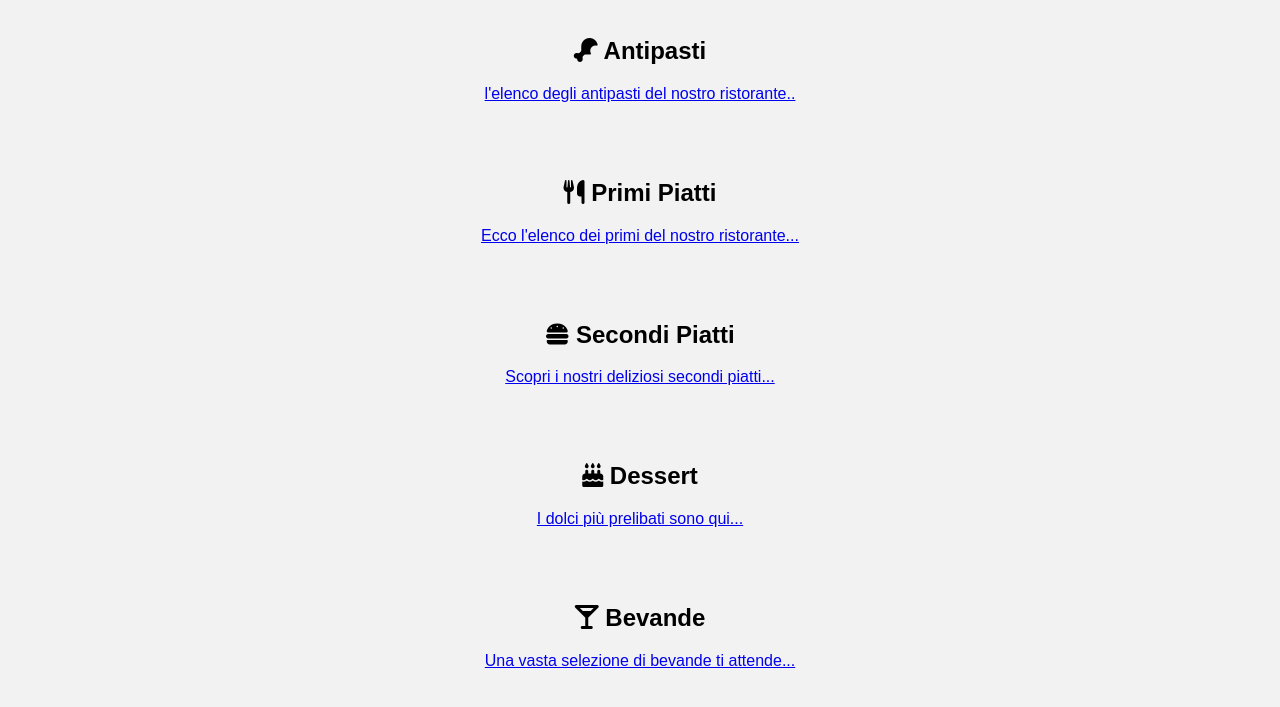
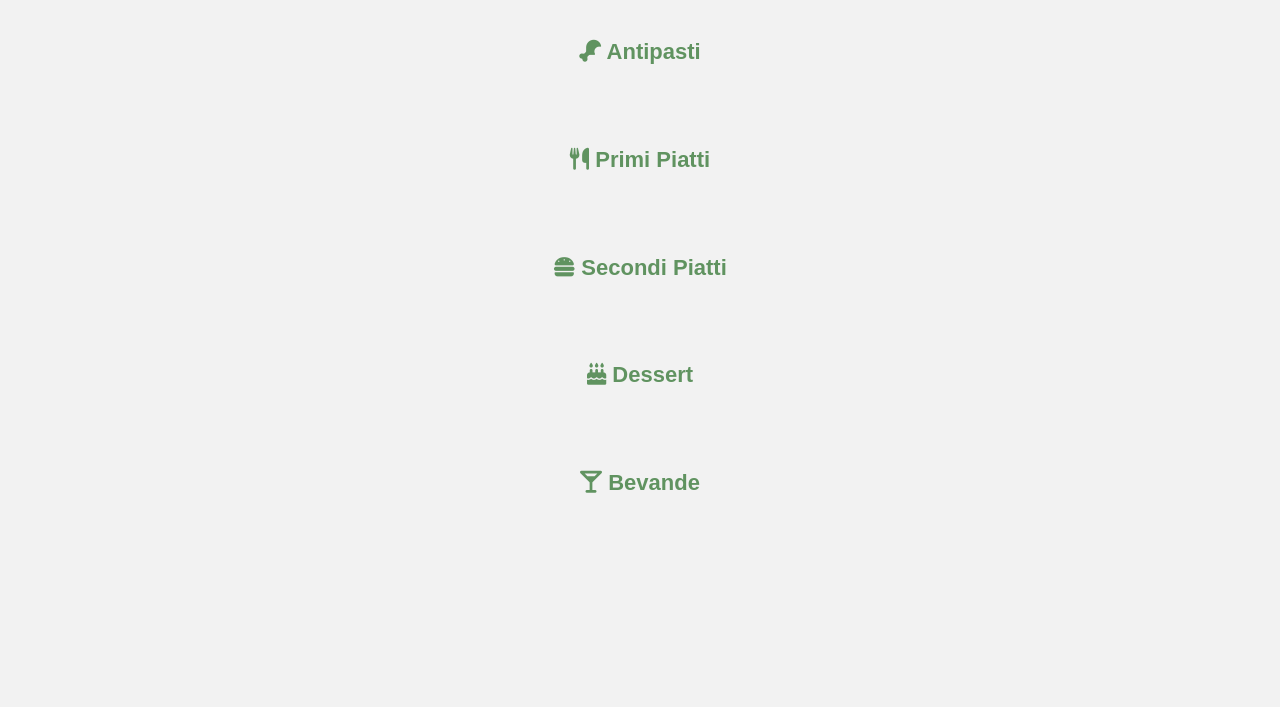
Before and after one commit to GiuseppeArgentieri/italian-restaurant-menu, a plain HTML site: page index.html in a window 1280 px wide. Shown: the part 51-758 px from the top of the page. Drawn offline with Linux system fonts and the light colour scheme.

Commit message:
aggiornamento index, css e intestazioni di tutte le pagine

```diff
--- a/css/style.css
+++ b/css/style.css
@@ -4,6 +4,21 @@ body {
     margin: 0;
     padding: 0;
     scroll-behavior: smooth;
+}
+
+.ancorIndex {
+    font-family: Arial, sans-serif;
+    font-size: 22px;
+    font-weight: bold;
+    text-decoration: none;
+    color: #609360;
+}
+
+.intestazioneTitolo{
+    font-family: Arial, sans-serif;
+    font-size: 22px;
+    font-weight: bold;
+    color: #609360;
 }
 
 .topnav {
@@ -48,7 +63,8 @@ section {
 }
 
 img {
-    max-width: 100%; /* Assicura che l'immagine non superi la larghezza del suo contenitore */
+    width: 250px;
+    height: 180px;
     border: 2px solid #ccc; /* Aggiunge un bordo intorno all'immagine */
     border-radius: 5px; /* Aggiunge bordi arrotondati all'immagine */
     box-shadow: 0 2px 4px rgba(0, 0, 0, 0.1); /* Aggiunge un'ombra all'immagine */
--- a/index.html
+++ b/index.html
@@ -25,28 +25,23 @@
   </div>
 
     <section id="antipasti">
-        <h2><i class="fa-solid fa-drumstick-bite"></i> Antipasti</h2>
-        <p><a href="antipasti.html">l'elenco degli antipasti del nostro ristorante..</a></p>
+        <h2><a class="ancorIndex" href="antipasti.html"><i class="fa-solid fa-drumstick-bite"></i> Antipasti</a></h2>
     </section>
 
     <section id="primi">
-        <h2><i class="fa-solid fa-utensils"></i> Primi Piatti</h2>
-        <p><a href="primi.html">Ecco l'elenco dei primi del nostro ristorante...</a></p>
+        <h2><a class="ancorIndex" href="primi.html"><i class="fa-solid fa-utensils"></i> Primi Piatti</a></h2>
     </section>
 
     <section id="secondi">
-        <h2><i class="fa-solid fa-burger"></i> Secondi Piatti</h2>
-        <p><a href="secondi.html">Scopri i nostri deliziosi secondi piatti...</a></p>
+        <h2><a class="ancorIndex" href="secondi.html"><i class="fa-solid fa-burger"></i> Secondi Piatti</a></h2>
     </section>
 
     <section id="dessert">
-        <h2><i class="fa-solid fa-cake-candles"></i> Dessert</h2>
-        <p><a href="dessert.html">I dolci più prelibati sono qui...</a></p>
+        <h2><a class="ancorIndex" href="dessert.html"><i class="fa-solid fa-cake-candles"></i> Dessert</a></h2>
     </section>
 
     <section id="bevande">
-        <h2><i class="fa-solid fa-martini-glass"></i> Bevande</h2>
-        <p><a href="bevande.html">Una vasta selezione di bevande ti attende...</a></p>
+        <h2><a class="ancorIndex" href="bevande.html"><i class="fa-solid fa-martini-glass"></i> Bevande</a></h2>
     </section>
 
     <script src="Js/script.js"></script>
```
Also changed, not shown: antipasti.html (+1 -1 lines), bevande.html (+1 -1 lines), dessert.html (+1 -1 lines), primi.html (+1 -1 lines), secondi.html (+1 -1 lines).
